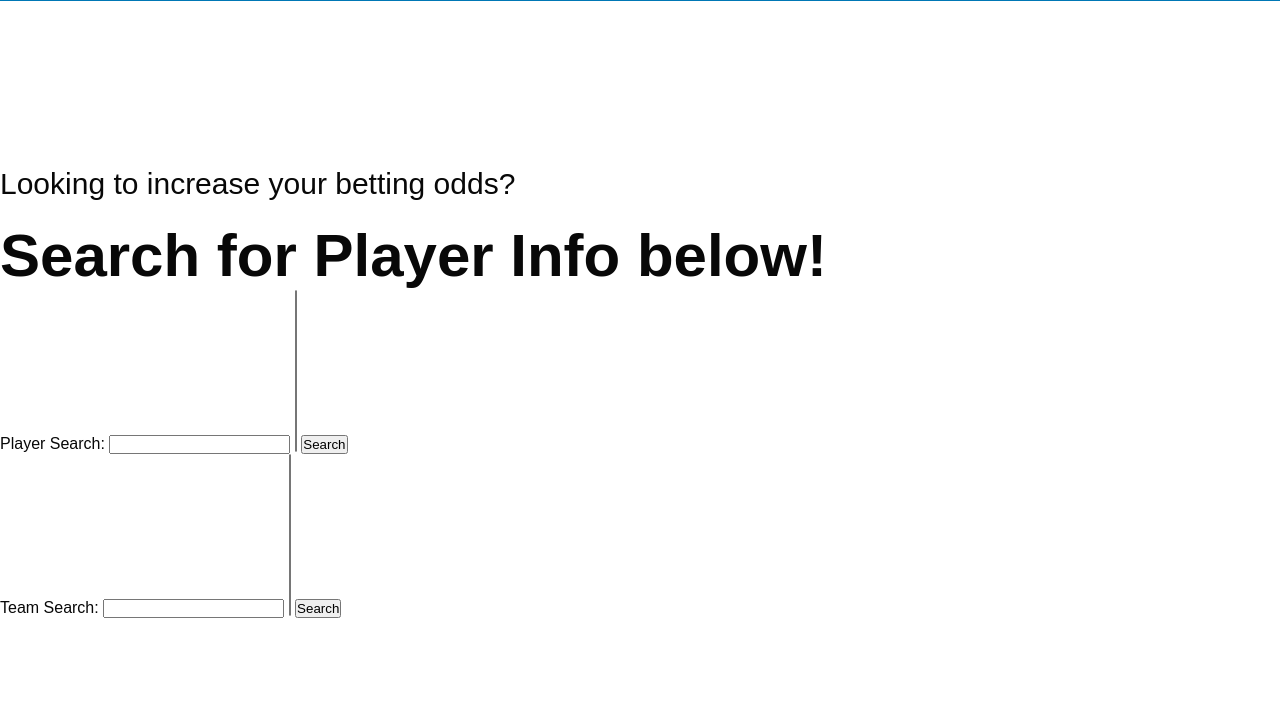
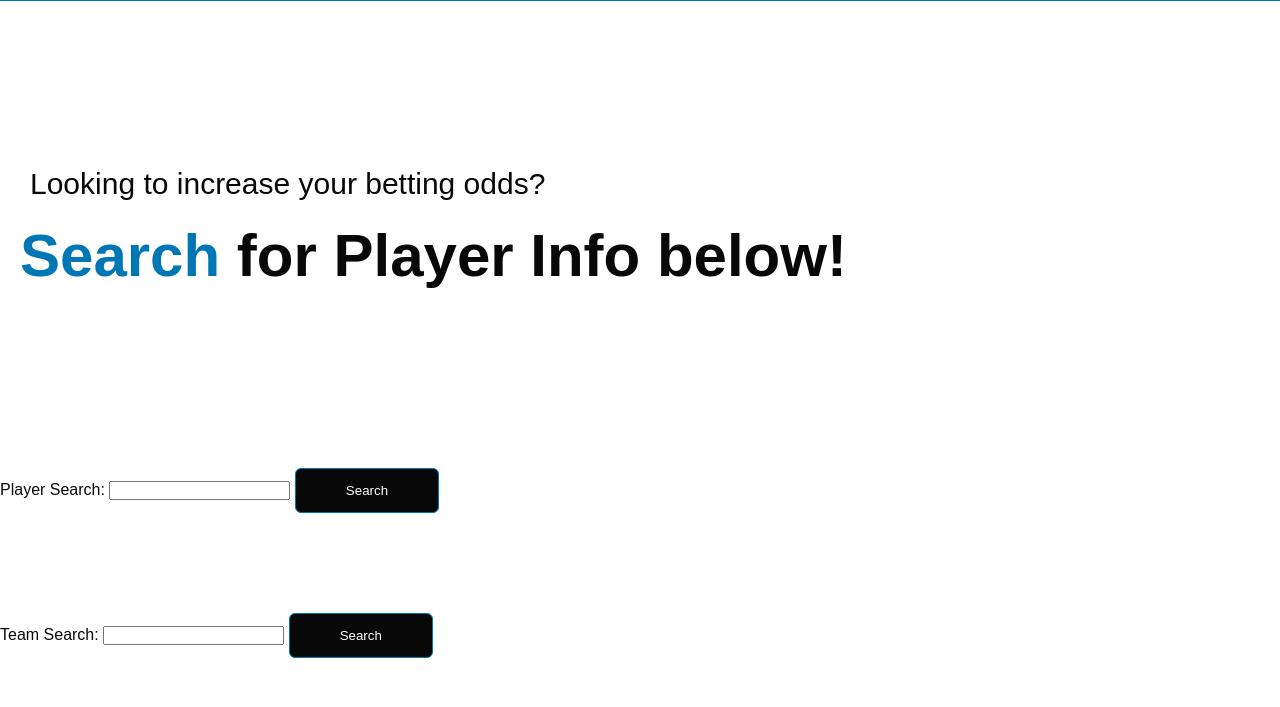
Before and after one commit to lucashlc822/bet_scrape, a Flask app: page / in a window 1280 px wide. Shown: the part 60-767 px from the top of the page. Run offline with Flask 3, Linux system fonts and the light colour scheme; parts of the project's set-up code (start-up, migrations or seed data) failed here and were passed over.

Commit message:
css changes (button, dropdown visibility) april 7

```diff
--- a/static/style.css
+++ b/static/style.css
@@ -55,7 +55,40 @@ nav ul li a:hover::after{
     margin-top: 13%;
     font-size: 30px;
 }
+.header-text p{
+    padding: 0px 30px;
+}
 .header-text h1{
     font-size: 60px;
     margin-top: 20px;
+    padding: 0px 20px;
 }
+.header-text h1 span{
+    color: #0077b5;
+}
+form button{
+    background: #080808;
+    color: #fff;
+    display: inline-block   ;
+    margin: 50px auto;
+    width: fit-content;
+    border: 1px solid #0077b5;
+    padding: 14px 50px;
+    border-radius: 6px;
+    text-decoration: none;
+    transition: background 0.5s;
+}
+form button:hover{
+    background: #0077b5;
+}
+#Search {
+    width: 50%;
+    margin-top: 10%;
+}
+#options{
+    display: none;
+}
+
+#team_options{
+    display: none;
+}
--- a/templates/index.html
+++ b/templates/index.html
@@ -12,9 +12,9 @@
         <div class="nav-container">
             <nav>
                 <h1 class="logo">Bet Scrape</h1>
-                <i class="fa-solid fa-basketball"></i>
+                <img src="" alt="">
                 <ul>
-                    <li><a href="#">Home</a></li>
+                    <li><a href="#Search">Home</a></li>
                     <li><a href="#">About</a></li>
                     <li><a href="#">Search</a></li>
                 </ul>
@@ -22,20 +22,20 @@
         </div>
         <div class="header-text">
             <p>Looking to increase your betting odds?</p>
-            <h1>Search for Player Info below!</h1>
+            <h1><span>Search</span> for Player Info below!</h1>
         </div>
 
     </header>
 
 <!-- -------player search area------------ -->
-    <form action="/scrape" method="POST">
+    <form action="/scrape" method="POST" id="Search">
         <label for="url">Player Search:</label>
         <input type="text" id="url" name="url" required oninput="getOptions(this.value)">
+        <button type="submit">Search</button>
 
         <!--Code for Dropdown menu upon selecting the input section of the form-->
         <select name="options" id="options" size="10" onchange="fillInput(this.value)"> <!-- size limits number of entries shown when the dropdown opens-->
         </select>
-        <button type="submit">Search</button>
 
         <script>
             function getOptions(searchValue) {
@@ -57,16 +57,35 @@
                 const input = document.getElementById('url')
                 input.value = selectedValue;
             }
+// managing the player dropdown visibility
+            var inputField = document.getElementById('url');
+            var dropdownMenu = document.getElementById('options');
+            var form = document.getElementById('Search');
+
+            inputField.addEventListener('focus', showDropdown);
+            // add event listener for a click anywhere on the wepage
+            document.body.addEventListener('click', checkFocus);
+
+            function showDropdown() {
+                dropdownMenu.style.display = 'block';
+            }
+            // check if the focus is within the form, hide the dropdown if the focus is outside the form
+            function checkFocus(event) {
+                if (!form.contains(event.target)) {
+                    dropdownMenu.style.display = 'none';
+                }
+            }
+
         </script>
     </form>
 
     <!-- --------team search area-------- -->
-    <form action="/team_scrape" method="POST">
+    <form action="/team_scrape" method="POST" id="Team_Search">
         <label for="team_url">Team Search:</label>
         <input type="input" id="team_url" name="team_url" required oninput="getTeamOptions(this.value)">
+        <button type="submit">Search</button>
         <!-- Teams Dropdown Box  -->
         <select name="team_options" id="team_options" size="10" onchange="fillTeamInput(this.value)"></select>
-        <button type="submit">Search</button>
 
         <script>
             function getTeamOptions(searchValue) {
@@ -88,6 +107,24 @@
                 const input = document.getElementById("team_url")
                 input.value = selectedValue;
             }
+// managing the team dropdown visibility
+            var TeamInputField = document.getElementById('team_url');
+            var TeamDropdownMenu = document.getElementById('team_options');
+            var team_form = document.getElementById('Team_Search');
+
+            TeamInputField.addEventListener('focus', showTeamDropdown);
+            // add event listener for a click anywhere on the wepage
+            document.body.addEventListener('click', TeamCheckFocus);
+
+            function showTeamDropdown() {
+                TeamDropdownMenu.style.display = 'block';
+            }
+            // check if the focus is within the form, hide the dropdown if the focus is outside the form
+            function TeamCheckFocus(event) {
+                if (!team_form.contains(event.target)) {
+                    TeamDropdownMenu.style.display = 'none';
+                }
+            }
         </script>
     </form>
 
```
